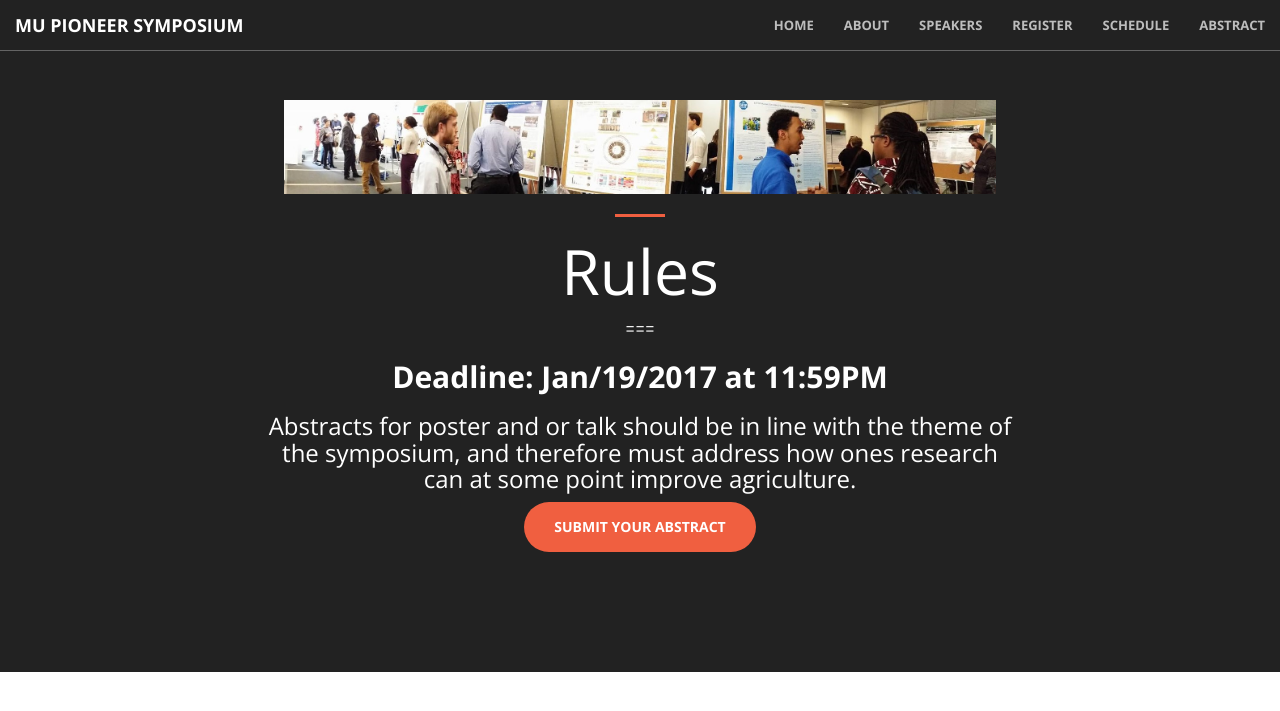
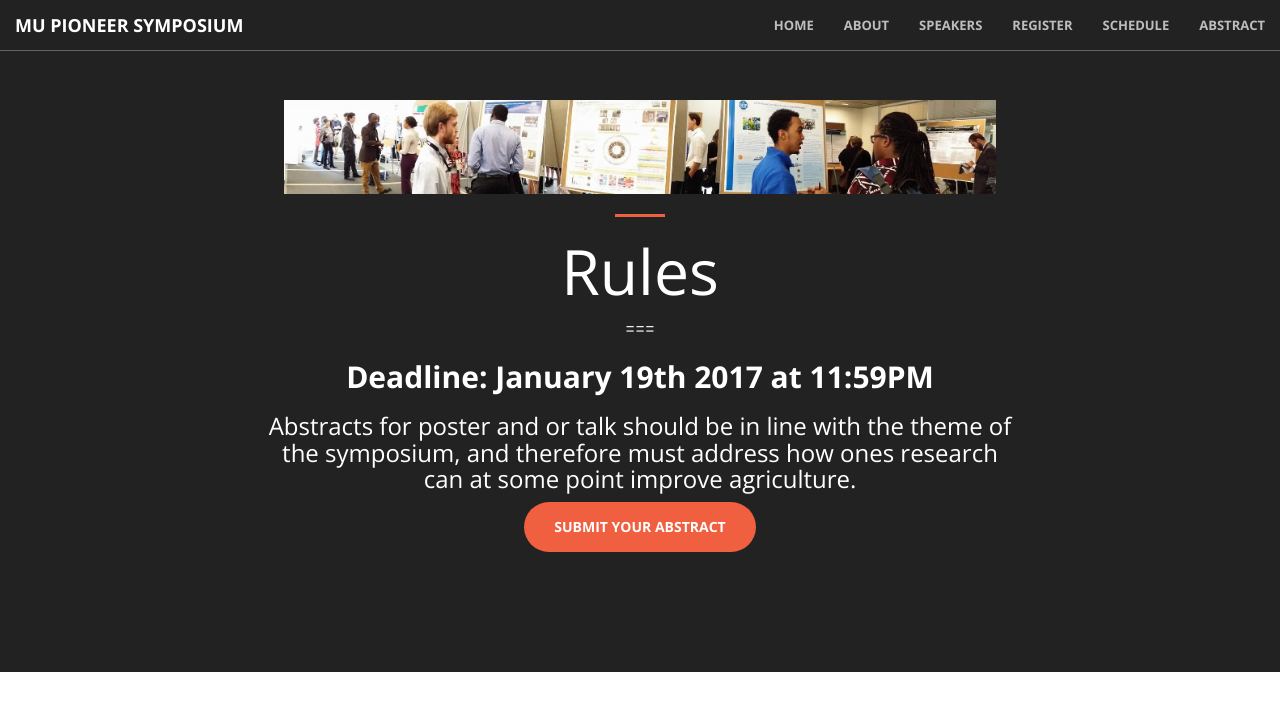
Before and after one commit to mupioneersymposium/mupioneersymposium.github.io, a Jekyll site: the page built from abstract.md, in a window 1280 px wide. Shown: the top 711 px of the page. Built offline with Jekyll 4.4.1, drawn with Linux system fonts in a browser that asks for light colours.

Commit message:
Update abstract.md

```diff
--- a/abstract.md
+++ b/abstract.md
@@ -10,7 +10,7 @@ layout: regular
 # Rules
 ===
 
-## **Deadline: Jan/19/2017 at 11:59PM**
+## **Deadline: January 19th 2017 at 11:59PM**
 
 ### Abstracts for poster and or talk should be in line with the theme of the symposium, and therefore must address how ones research can at some point improve agriculture.
 
```
